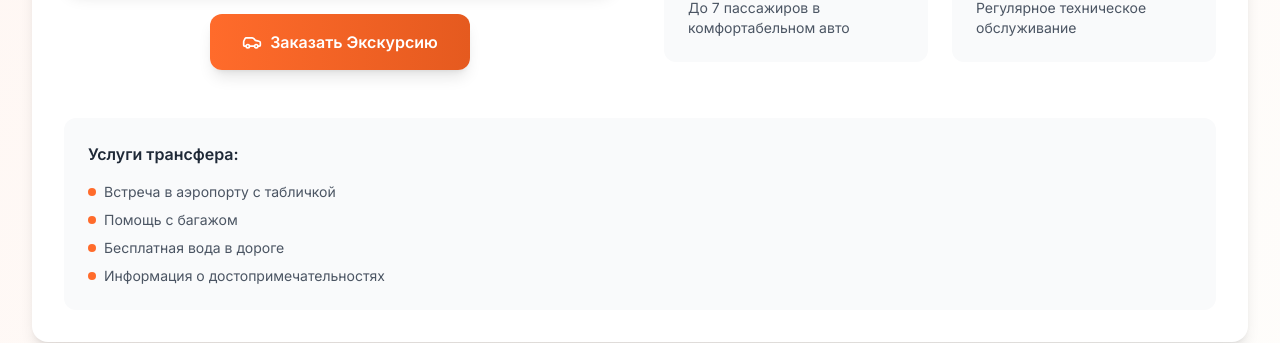
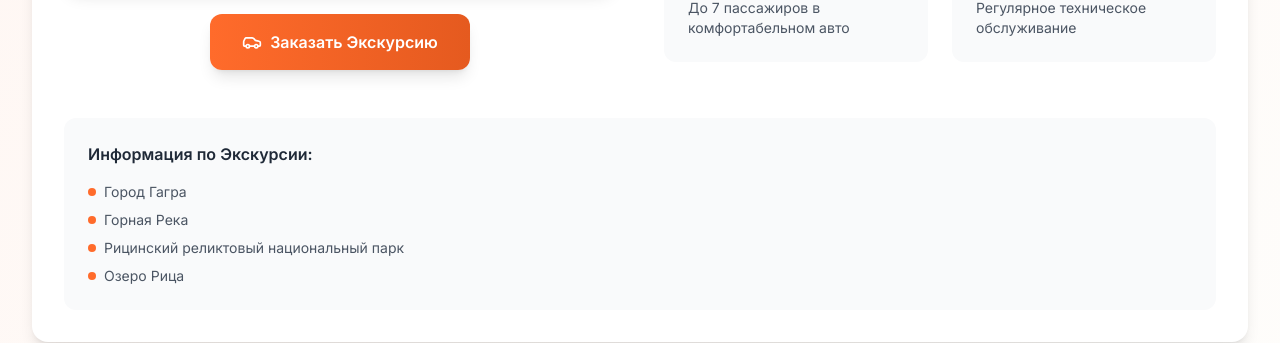
Before and after one commit to hotel-vartan/site, a React (Vite) app: page / in a window 1280 px wide. Shown: the part 2338-2681 px from the top of the page. Built offline with nearby package versions, Linux system fonts and the light colour scheme.

Commit message:
Update Transport.tsx

```diff
--- a/src/components/Transport.tsx
+++ b/src/components/Transport.tsx
@@ -127,23 +127,23 @@ const Transport = () => {
             className="mt-12"
           >
             <div className="bg-gray-50 dark:bg-gray-700 p-6 rounded-xl w-full">
-              <h4 className="font-semibold text-gray-800 dark:text-white mb-4">Услуги трансфера:</h4>
+              <h4 className="font-semibold text-gray-800 dark:text-white mb-4">Информация по Экскурсии:</h4>
               <ul className="space-y-2 text-sm text-gray-600 dark:text-gray-300">
                 <li className="flex items-center space-x-2">
                   <div className="w-2 h-2 bg-primary-500 dark:bg-primary-400 rounded-full"></div>
-                  <span>Встреча в аэропорту с табличкой</span>
+                  <span>Город Гагра</span>
                 </li>
                 <li className="flex items-center space-x-2">
                   <div className="w-2 h-2 bg-primary-500 dark:bg-primary-400 rounded-full"></div>
-                  <span>Помощь с багажом</span>
+                  <span>Горная Река</span>
                 </li>
                 <li className="flex items-center space-x-2">
                   <div className="w-2 h-2 bg-primary-500 dark:bg-primary-400 rounded-full"></div>
-                  <span>Бесплатная вода в дороге</span>
+                  <span>Рицинский реликтовый национальный парк</span>
                 </li>
                 <li className="flex items-center space-x-2">
                   <div className="w-2 h-2 bg-primary-500 dark:bg-primary-400 rounded-full"></div>
-                  <span>Информация о достопримечательностях</span>
+                  <span>Озеро Рица</span>
                 </li>
               </ul>
             </div>
```
